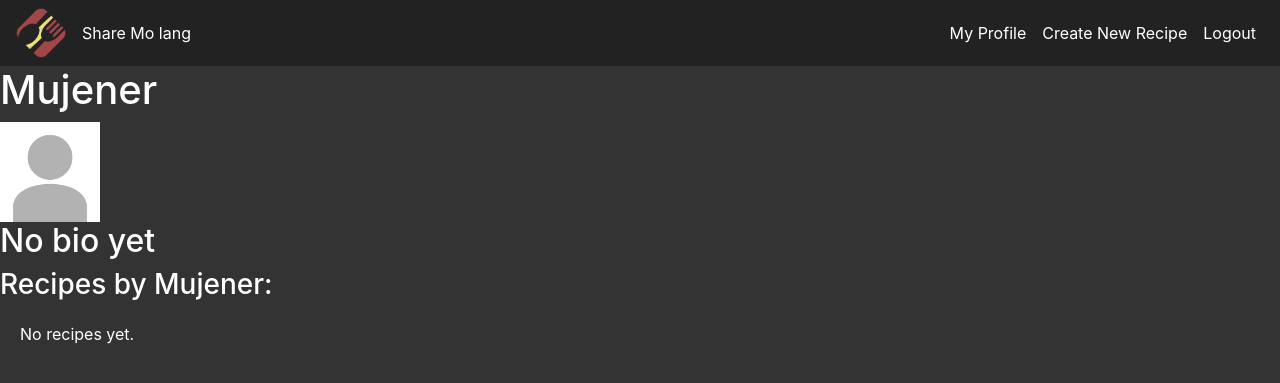
After one commit to nashmglq/SoftDevPrj, a Django app: page /user/81/ in a window 1280 px wide. The commit adds this page. Shown: the top 383 px of the page. Run offline with Django 5.2, Linux system fonts and the light colour scheme; a user stored in the database is signed in; data comes from the database, SQL or seed files in the repository; both versions use the stored data as it was after the commit; some libraries are stand-ins or nearby versions.

Commit message:
user profile (can be viewed by other viewers)

```diff
--- a/softdevfinals/accounts/urls.py
+++ b/softdevfinals/accounts/urls.py
@@ -16,5 +16,6 @@ urlpatterns = [
     path('profile/update-user/', views.update_user, name='update_user'),
     path('profile/update-profile/', views.update_profile, name='update_profile'),
     path('contact/', views.contact_us, name='contact_us'),
-    path('change-password/', views.change_password, name='change_password')
+    path('change-password/', views.change_password, name='change_password'),
+    path('user/<int:user_id>/', views.user_profile, name='user_profile'),
 ]
--- a/softdevfinals/accounts/views.py
+++ b/softdevfinals/accounts/views.py
@@ -20,7 +20,7 @@ from django.contrib.auth.tokens import default_token_generator
 from django.contrib.auth import password_validation
 from django.contrib.auth.decorators import login_required
 from recipes.models import Recipe
-
+from django.shortcuts import get_object_or_404
 
 def register(request):
     if request.user.is_authenticated:
@@ -342,3 +342,16 @@ def change_password(request):
 
 def landing_page(request):
     return render(request, 'accounts/landing.html')
+
+@login_required
+def user_profile(request, user_id):
+    # Get the user object for the specified user_id
+    user = get_object_or_404(User, id=user_id)
+    user_recipes = Recipe.objects.filter(user=user)  # Get recipes created by this user
+
+    context = {
+        'user': user,
+        'user_recipes': user_recipes,
+    }
+
+    return render(request, 'accounts/user_profile.html', context)
--- /dev/null
+++ b/softdevfinals/templates/accounts/user_profile.html
@@ -0,0 +1,74 @@
+<!DOCTYPE html>
+{% load crispy_forms_tags %}
+{% load static %}
+<html lang="en">
+<head>
+    <meta charset="UTF-8">
+    <meta name="viewport" content="width=device-width, initial-scale=1.0">
+    <title>{{ user.username }}'s Profile</title>
+    <link rel="stylesheet" href="https://stackpath.bootstrapcdn.com/bootstrap/4.5.2/css/bootstrap.min.css">
+    <link rel="stylesheet" href="{% static 'css/home.css' %}">
+</head>
+<body>
+    <nav class="navbar navbar-expand-lg">
+        <img src="{% static 'css/logo.png' %}" alt="Logo" class="logo" />
+        <a class="nav-link" href="{% url 'home' %}">Share Mo lang</a>
+        <button class="navbar-toggler" type="button" data-toggle="collapse" data-target="#navbarNav" aria-controls="navbarNav" aria-expanded="false" aria-label="Toggle navigation">
+            <span class="navbar-toggler-icon"></span>
+        </button>
+        <div class="collapse navbar-collapse" id="navbarNav">
+            <ul class="navbar-nav ml-auto">
+                <li class="nav-item">
+                    <a class="nav-link" href="{% url 'profile' %}">My Profile</a>
+                </li>
+                <li class="nav-item">
+                    <a class="nav-link" href="{% url 'recipe-create' %}">Create New Recipe</a>
+                </li>
+                <li class="nav-item">
+                    <a class="nav-link text-danger" href="{% url 'logout' %}">Logout</a>
+                </li>
+            </ul>
+        </div>
+    </nav>
+
+    <h1>{{ user.username }}</h1>
+    <img src="{{ user.profile.image.url }}" style="max-width: 100px;" alt="{{ user.username }}'s Profile Picture">
+
+    {% if user.profile.bio %}
+        <h2>{{ user.profile.bio }}</h2>
+    {% else %}
+        <h2>No bio yet</h2>
+    {% endif %}
+
+    <!-- Display user's recipes -->
+    <h3>Recipes by {{ user.username }}:</h3>
+    <ul class="list-group">
+        {% for recipe in user_recipes %}
+        <li class="list-group-item">
+            <h5>{{ recipe.name }}</h5>
+            {% if recipe.image %}
+                <a href="{% url 'recipe-detail' recipe.id %}">
+                    <img src="{{ recipe.image.url }}" alt="{{ recipe.name }}" style="max-width: 100px;">
+                </a>
+            {% endif %}
+            <p><strong>Ingredients:</strong> {{ recipe.ingredients }}</p>
+            <p><strong>Cooking Time:</strong> {{ recipe.minutes }} minutes</p>
+            <p><strong>Created By:</strong> {{ recipe.user.username }}</p>
+
+            <!-- Display the average rating -->
+            {% if recipe.average_rating %}
+                <p><strong>Average Rating:</strong> {{ recipe.average_rating|floatformat:1 }} / 5</p>
+            {% else %}
+                <p><strong>Average Rating:</strong> No ratings yet</p>
+            {% endif %}
+        </li>
+        {% empty %}
+            <li class="list-group-item">No recipes yet.</li>
+        {% endfor %}
+    </ul>
+
+    <script src="https://code.jquery.com/jquery-3.5.1.slim.min.js"></script>
+    <script src="https://cdn.jsdelivr.net/npm/@popperjs/core@2.0.7/dist/umd/popper.min.js"></script>
+    <script src="https://stackpath.bootstrapcdn.com/bootstrap/4.5.2/js/bootstrap.min.js"></script>
+</body>
+</html>
```
Also changed, not shown: softdevfinals/templates/recipes/recipe_detail.html (+21 -5 lines), softdevfinals/db.sqlite3.
